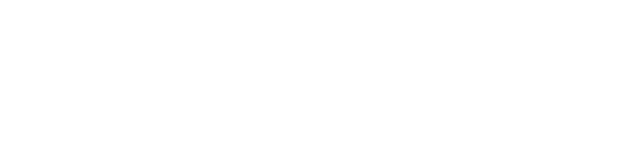
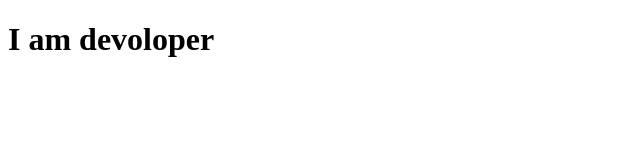
Before and after one commit to ShostakOne/rsschool-cv, a plain HTML site: page index.html in a window 1280 px wide. Shown: the whole page, without its empty margins (0-640 px from the left). Drawn offline with Linux system fonts and the light colour scheme.

```diff
--- a/index.html
+++ b/index.html
@@ -8,5 +8,6 @@
 </head>
 <body>
 
+<h1>I am devoloper</h1>
 </body>
 </html>
```
Also changed, not shown: 1 other file.
